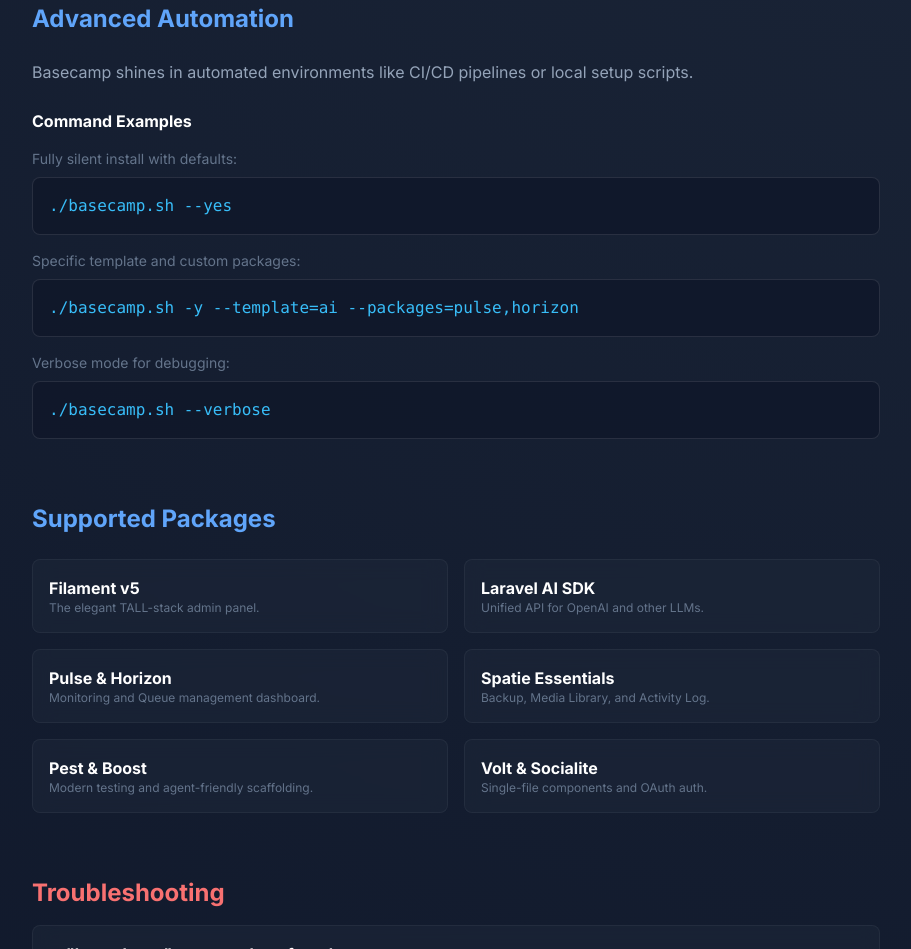
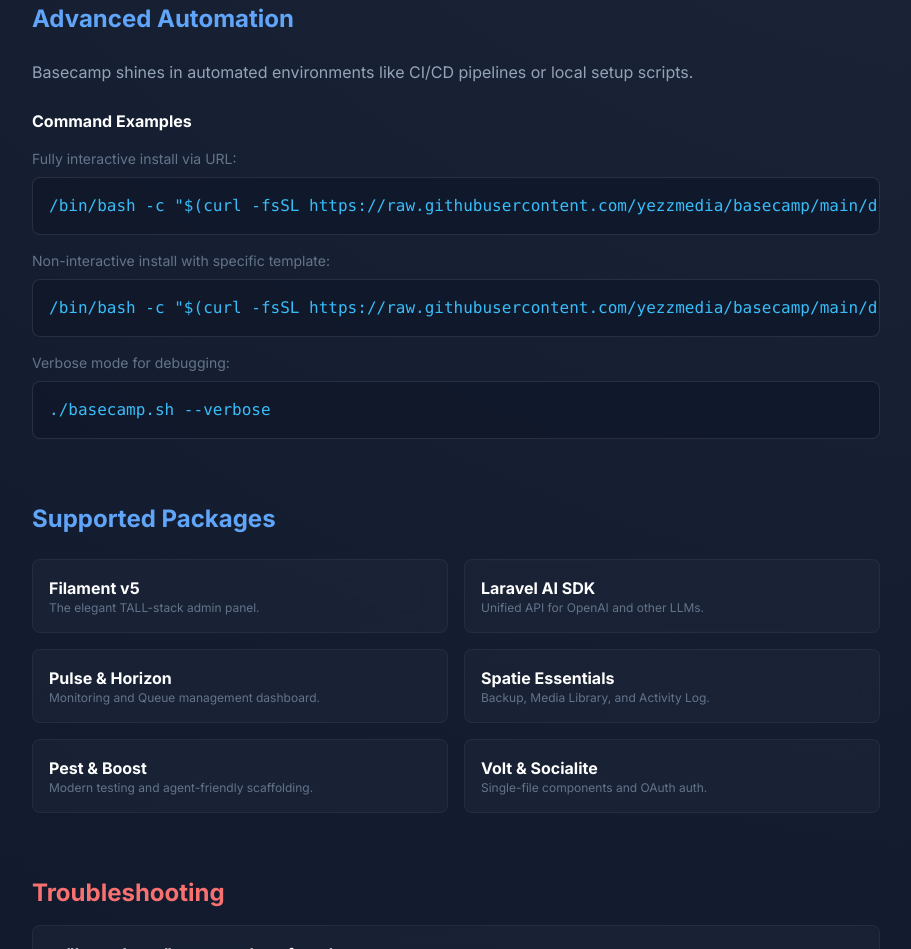
Before and after one commit to yezzmedia/basecamp, a website: page docs/documentation.html in a window 1280 px wide. Shown: the part 921-1870 px from the top of the page, without its empty margins (184-1095 px from the left). Drawn offline with nearby package versions, Linux system fonts and the light colour scheme.

Commit message:
docs: fix quickstart command with real GitHub Raw URL

```diff
--- a/docs/documentation.html
+++ b/docs/documentation.html
@@ -98,12 +98,12 @@
             <h3 class="text-white font-bold mb-4">Command Examples</h3>
             <div class="space-y-4">
                 <div>
-                    <p class="text-sm text-slate-500 mb-2">Fully silent install with defaults:</p>
-                    <pre><code>./basecamp.sh --yes</code></pre>
+                    <p class="text-sm text-slate-500 mb-2">Fully interactive install via URL:</p>
+                    <pre><code>/bin/bash -c "$(curl -fsSL https://raw.githubusercontent.com/yezzmedia/basecamp/main/dist/basecamp.sh)"</code></pre>
                 </div>
                 <div>
-                    <p class="text-sm text-slate-500 mb-2">Specific template and custom packages:</p>
-                    <pre><code>./basecamp.sh -y --template=ai --packages=pulse,horizon</code></pre>
+                    <p class="text-sm text-slate-500 mb-2">Non-interactive install with specific template:</p>
+                    <pre><code>/bin/bash -c "$(curl -fsSL https://raw.githubusercontent.com/yezzmedia/basecamp/main/dist/basecamp.sh)" -- --yes --template=full</code></pre>
                 </div>
                 <div>
                     <p class="text-sm text-slate-500 mb-2">Verbose mode for debugging:</p>
```
Also changed, not shown: docs/index.html (+1 -1 lines).
